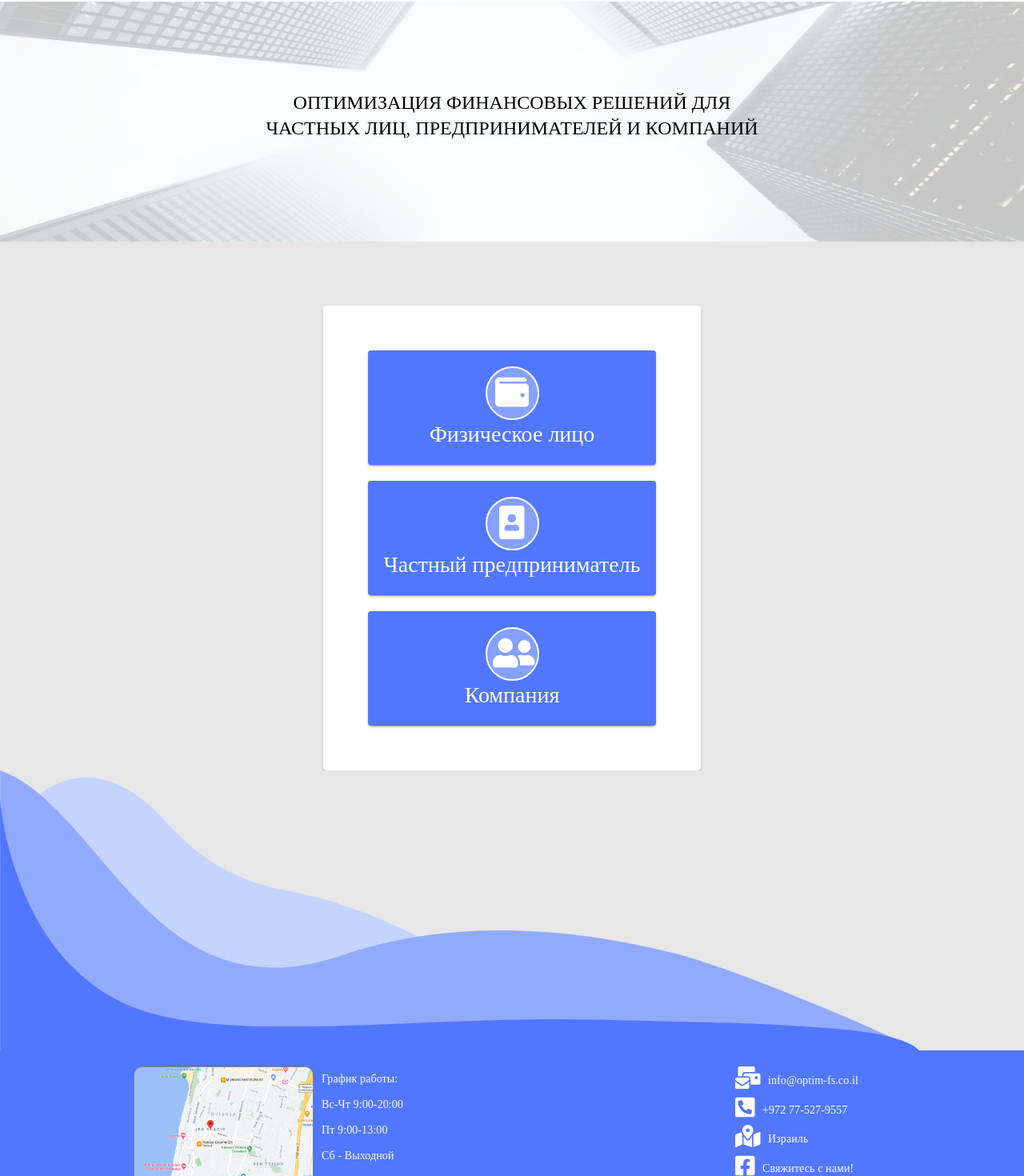
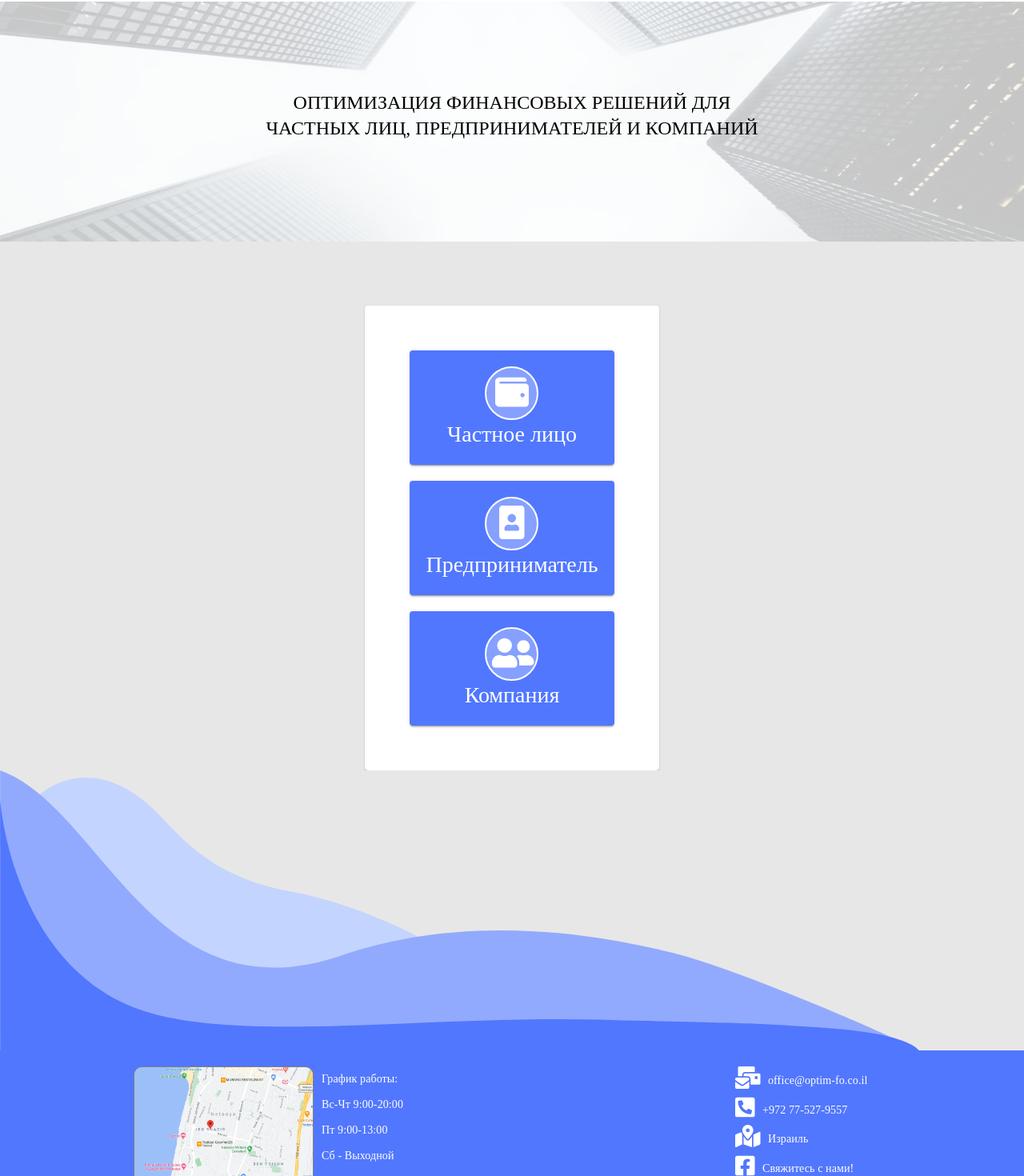
Before and after one commit to plakhtiin/optim-app, an Angular app: page / in a window 1280 px wide. Shown: the part 182-1652 px from the top of the page at 80% size. Built offline with nearby package versions, Linux system fonts and the light colour scheme; a small style sheet from the web is missing.

Commit message:
Change contact email and text

```diff
--- a/src/app/about/about.component.html
+++ b/src/app/about/about.component.html
@@ -3,7 +3,7 @@
   <mat-card class="optim-about__company-motto">
     <mat-card-content>
       <div class="optim-about__headline">
-        Optim Family Office - оптимизация финансовых решений для частных лиц, предпринимателей и компаний
+        <strong>Optim Family Office</strong> - оптимизация финансовых решений для частных лиц, предпринимателей и компаний
       </div>
     </mat-card-content>
   </mat-card>
@@ -60,18 +60,18 @@
     <mat-card>
       <mat-card-header>
         <div mat-card-avatar>
-          <fa-icon [icon]="['fas', 'receipt']" size="3x" class="optim-about__icon"></fa-icon>
+          <fa-icon [icon]="['fas', 'chart-line']" size="3x" class="optim-about__icon"></fa-icon>
         </div>
         <mat-card-title>Миссия компании</mat-card-title>
       </mat-card-header>
       <mat-card-content>
         <p>
-          Компания Optim Family Office прилагает много усилий для достижения долгосрочных результатов.
+          Компания <strong>Optim Family Office</strong> прилагает много усилий для достижения долгосрочных результатов.
           В рамках этой концепции наша компания анализирует, кто является лидером на рынке, как с точки зрения финансовых
           результатов, так и с точки зрения обслуживания и профессионализма, и продает их своим клиентам.
         </p>
         <p>
-          Optim Family Office предоставляет клиенту полное решение всех его финансовых нужд?? финансовые и страховые решения для широкой аудитории страхователей.
+          <strong>Optim Family Office</strong> предоставляет клиенту полное решение всех его финансовых нужд?? финансовые и страховые решения для широкой аудитории страхователей.
           Компания имеет относительное преимущество в области финансов и страхования, уделяя особое внимание предоставлению
           объективных, профессиональных и личных услуг, учитывающих потребности и цели клиента.
         </p>
@@ -81,13 +81,13 @@
 <!--    <mat-card>-->
 <!--      <mat-card-header>-->
 <!--        <div mat-card-avatar>-->
-<!--          <fa-icon [icon]="['fas', 'file-invoice']" size="3x" class="optim-about__icon"></fa-icon>-->
+<!--          <fa-icon [icon]="['fas', 'receipt']" size="3x" class="optim-about__icon"></fa-icon>-->
 <!--        </div>-->
 <!--        <mat-card-title>Миссия компании</mat-card-title>-->
 <!--      </mat-card-header>-->
 <!--      <mat-card-content>-->
 <!--        <p>-->
-<!--          Optim Family Office предлагает финансовые и страховые решения для широкой аудитории страхователей.-->
+<!--          <strong>Optim Family Office</strong> предлагает финансовые и страховые решения для широкой аудитории страхователей.-->
 <!--          Компания имеет относительное преимущество в области финансов и страхования, уделяя особое внимание предоставлению-->
 <!--          объективных, профессиональных и личных услуг, учитывающих потребности и цели клиента.-->
 <!--        </p>-->
--- a/src/app/about/about.component.scss
+++ b/src/app/about/about.component.scss
@@ -74,6 +74,9 @@
   padding-top: 10px;
 }
 
+strong {
+  color: mat-color($primary);
+}
 
 /* Media queries */
 @include media-breakpoint-down(sm) {
--- a/src/app/app.component.html
+++ b/src/app/app.component.html
@@ -88,9 +88,9 @@
     </div>
     <div class="optim-footer__social-media">
       <div class="optim-footer__social-media-item">
-        <a href="mailto:info@optim-fs.co.il">
+        <a href="mailto:office@optim-fo.co.il">
           <fa-icon [icon]="['fas', 'mail-bulk']" size="2x"></fa-icon>
-          <span>info@optim-fs.co.il</span>
+          <span>office@optim-fo.co.il</span>
         </a>
       </div>
       <div class="optim-footer__social-media-item">
--- a/src/app/app.module.ts
+++ b/src/app/app.module.ts
@@ -10,7 +10,7 @@ import { MatFormFieldModule } from '@angular/material/form-field';
 import { MatIconModule } from '@angular/material/icon';
 import { MatInputModule } from '@angular/material/input';
 import { MatListModule } from '@angular/material/list';
-import { MAT_MENU_CONTENT, MatMenuModule, MAT_MENU_PANEL, MAT_MENU_DEFAULT_OPTIONS } from '@angular/material/menu';
+import { MAT_MENU_DEFAULT_OPTIONS, MatMenuModule } from '@angular/material/menu';
 import { MatRadioModule } from '@angular/material/radio';
 import { MatToolbarModule } from '@angular/material/toolbar';
 import { BrowserModule } from '@angular/platform-browser';
@@ -21,6 +21,7 @@ import {
   IconDefinition,
   faAward,
   faBars,
+  faChartLine,
   faEnvelope,
   faEnvelopeOpenText,
   faFileAlt,
@@ -65,6 +66,7 @@ const icons: IconDefinition[] = [
   faUserFriends,
   faInfoCircle,
   faBars,
+  faChartLine,
 ];
 const materialModules = [
   MatToolbarModule,
--- a/src/app/category/categories.ts
+++ b/src/app/category/categories.ts
@@ -10,7 +10,7 @@ export interface Category {
 
 export const CATEGORIES: Category = {
   individual: {
-    title: 'Физическое лицо',
+    title: 'Частное лицо',
     icon: 'wallet',
     subcategories: [
       'Пенсия',
@@ -25,7 +25,7 @@ export const CATEGORIES: Category = {
     ],
   },
   'self-employed': {
-    title: 'Частный предприниматель',
+    title: 'Предприниматель',
     icon: 'portrait',
     subcategories: [
       'Пенсия',
--- a/src/app/contact/contact.component.html
+++ b/src/app/contact/contact.component.html
@@ -19,7 +19,7 @@
           <fa-icon [icon]="['fas', 'envelope-open-text']" size="3x" class="optim-contact__icon"></fa-icon>
         </div>
         <mat-card-title>
-          <a href="mailto:info@optim-fs.co.il">info@optim-fs.co.il</a>
+          <a href="mailto:office@optim-fo.co.il">office@optim-fo.co.il</a>
         </mat-card-title>
       </mat-card-header>
     </mat-card>
--- a/src/app/main/main.component.html
+++ b/src/app/main/main.component.html
@@ -6,7 +6,7 @@
           <fa-icon [icon]="['fas', 'wallet']" size="3x"></fa-icon>
         </span>
         <span class="optim-main__category-title">
-          Физическое лицо
+          Частное лицо
         </span>
       </button>
       <button mat-raised-button color="primary" [routerLink]="['category', 'self-employed']">
@@ -14,7 +14,7 @@
           <fa-icon [icon]="['fas', 'portrait']" size="3x"></fa-icon>
         </span>
         <span class="optim-main__category-title">
-          Частный предприниматель
+          Предприниматель
         </span>
       </button>
       <button mat-raised-button color="primary" [routerLink]="['category', 'company']">
--- a/src/index.html
+++ b/src/index.html
@@ -2,7 +2,7 @@
 <html lang="en">
 <head>
   <meta charset="utf-8">
-  <title>OptimApp</title>
+  <title>Optim Family Office</title>
   <base href="/">
   <meta name="viewport" content="width=device-width, initial-scale=1">
   <link rel="icon" type="image/x-icon" href="favicon.ico">
```
